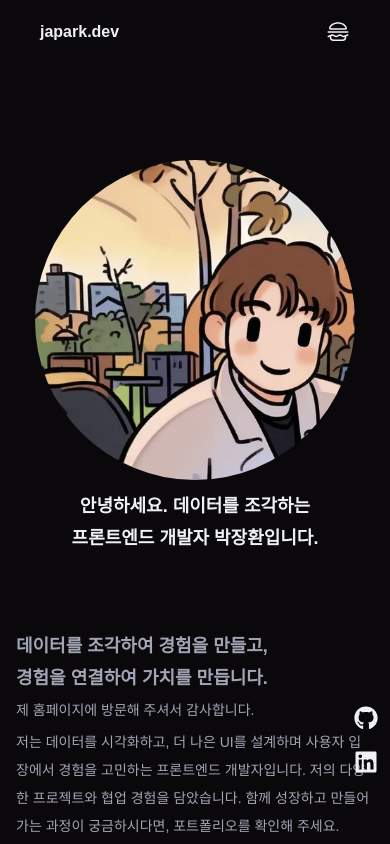
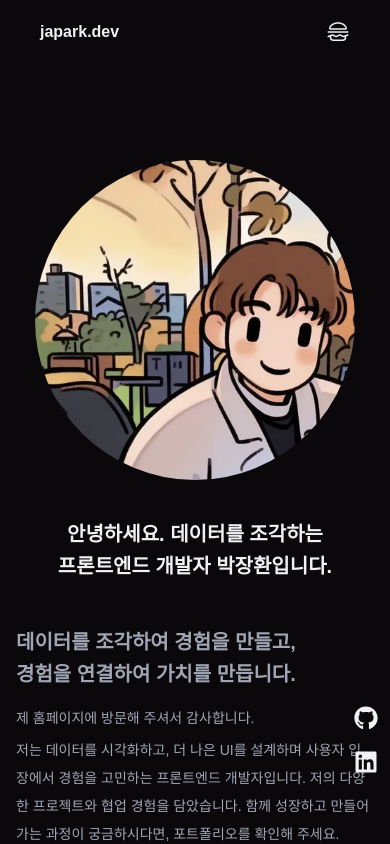
Before and after one commit to JangHwanPark/JangHwan-Portfolio, a React (Vite) app: page /skills in a window 390 px wide. Shown: the top 844 px of the page. Built offline with nearby package versions, Linux system fonts and the light colour scheme; a web font is replaced by a local one.

Commit message:
:art: chore - About 컴포넌트 반응형 작업 (md: 460px)

```diff
--- a/src/pages/About.tsx
+++ b/src/pages/About.tsx
@@ -19,18 +19,18 @@ const About = () => {
     'md:relative md:z-20 xs:text-sm sm:text-base lg:text-lg xl:text-xl font-normal text-t-sub')
 
   return (
-    <section ref={sections.about} id='about' className='mt-24 lg:mt-0 py-16 lg:py-0 w-full px-4 sm:px-8 sm:max-w-3xl md:max-w-6xl xl:max-w-7xl mx-auto flex flex-col-reverse items-center justify-center gap-3 lg:gap-5 xl:gap-10 lg:flex-row lg:mb-10 xl:mb-0 lg:min-h-[500px]'>
+    <section ref={sections.about} id='about' className='mt-24 lg:mt-0 py-16 lg:py-0 w-full px-4 sm:px-8 sm:max-w-3xl md:max-w-6xl xl:max-w-7xl mx-auto flex flex-col-reverse items-center justify-center gap-10 lg:gap-5 xl:gap-10 lg:flex-row lg:mb-10 xl:mb-0 lg:min-h-[500px]'>
       {/* intro */}
       <article className='relative flex flex-col items-center justify-center md:gap-5 lg:gap-2'>
         <h2 ref={titleRef} className="w-full lg:mb-3 leading-8 lg:leading-12 font-bold relative z-12 text-center lg:text-left">
           {titleTexts.map((text, index) => (
             <p key={index} className={clsx(
-              'text-lg sm:text-xl',
+              'text-xl sm:text-2xl',
               index < 2
                 ? 'md:text-2xl xl:text-3xl text-t-primary'
                 : 'md:text-3xl xl:text-5xl text-t-sub text-left',
-              index % 2 === 0 ? "mb-1" : "mb-2 lg:mb-5",
-              index === 2 && 'mt-20 lg:mt-0',
+              index % 2 === 0 ? "mb-1" : "mb-5 md:mb-2 lg:mb-5",
+              index === 2 && 'mt-12 md:mt-20 lg:mt-0',
             )}>{text}</p>
           ))}
         </h2>
```
